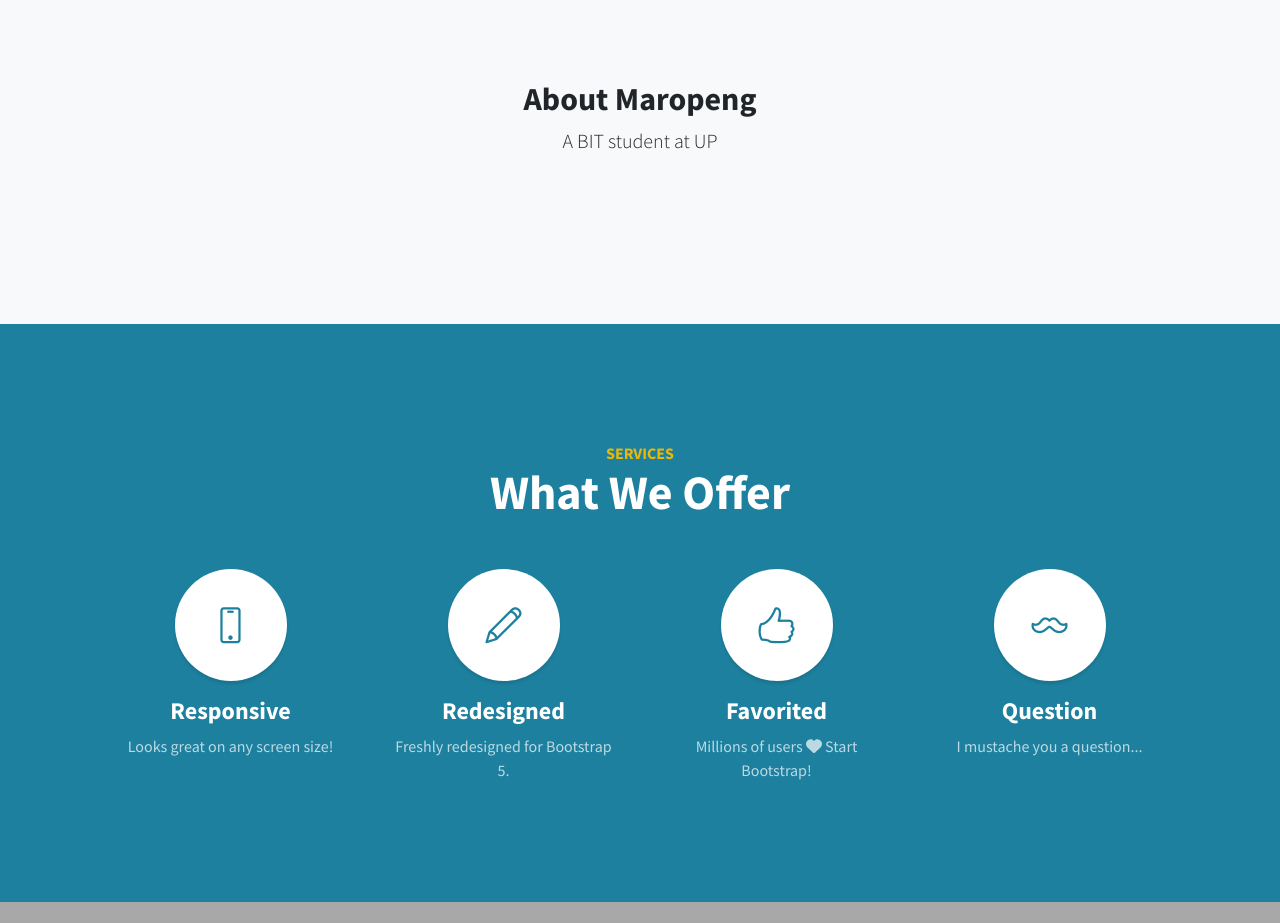
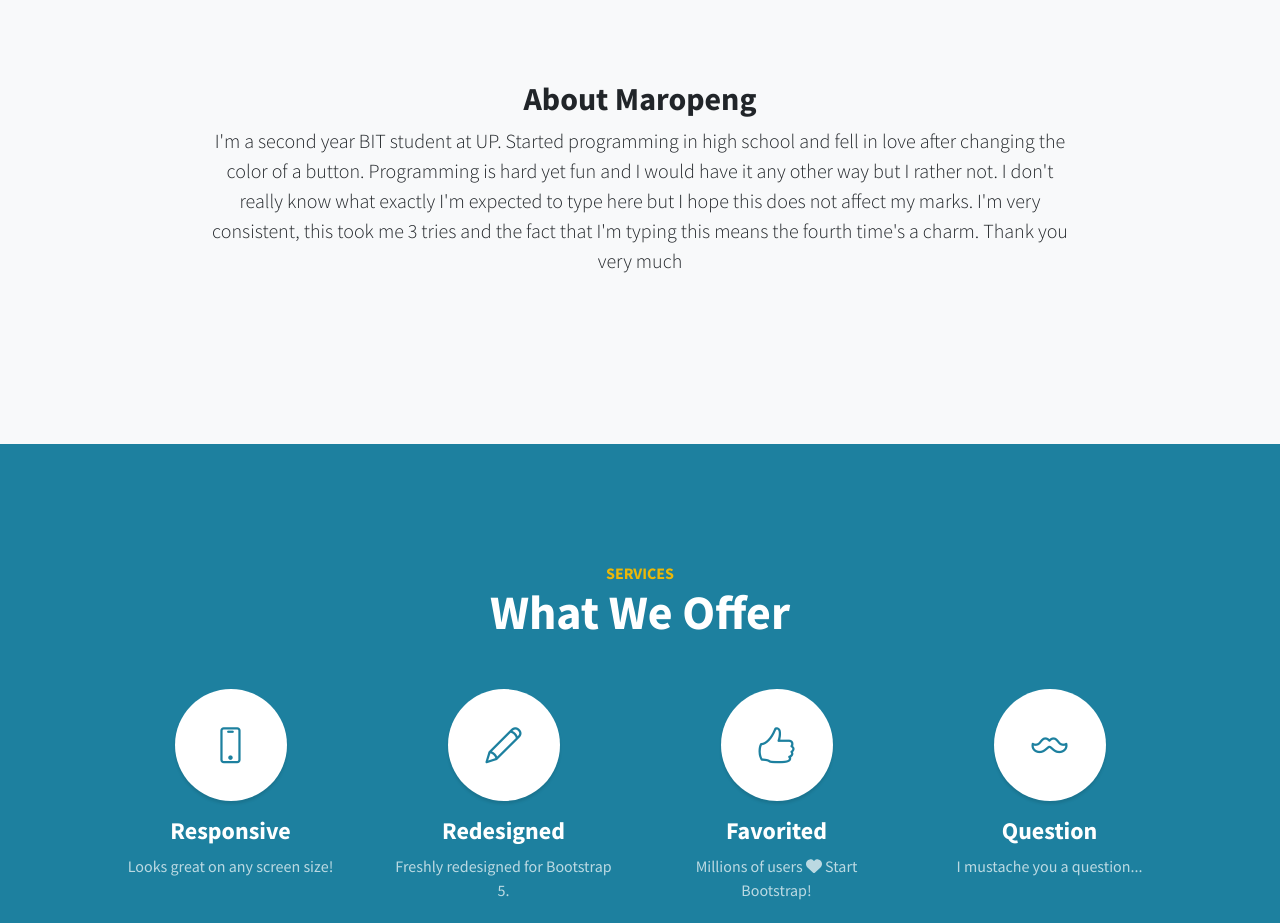
Before and after one commit to 21528498/last.github.io, a plain HTML site: page index.html in a window 1280 px wide. Shown: the part 840-1763 px from the top of the page. Drawn offline with nearby package versions, Linux system fonts and the light colour scheme; grey boxes are pictures that could not be loaded.

Commit message:
Update index.html

```diff
--- a/index.html
+++ b/index.html
@@ -45,7 +45,10 @@
                     <div class="col-lg-10">
                         <h2>About Maropeng</h2>
                         <p class="lead mb-5">
-                            A BIT student at UP
+                            I'm a second year BIT student at UP. Started programming in high school and fell in love after changing the color of a button.
+                            Programming is hard yet fun and I would have it any other way but I rather not. I don't really know what exactly I'm expected to
+                            type here but I hope this does not affect my marks. I'm very consistent, this took me 3 tries and the fact that I'm typing this
+                            means the fourth time's a charm. Thank you very much
 
                         </p>
 
```
